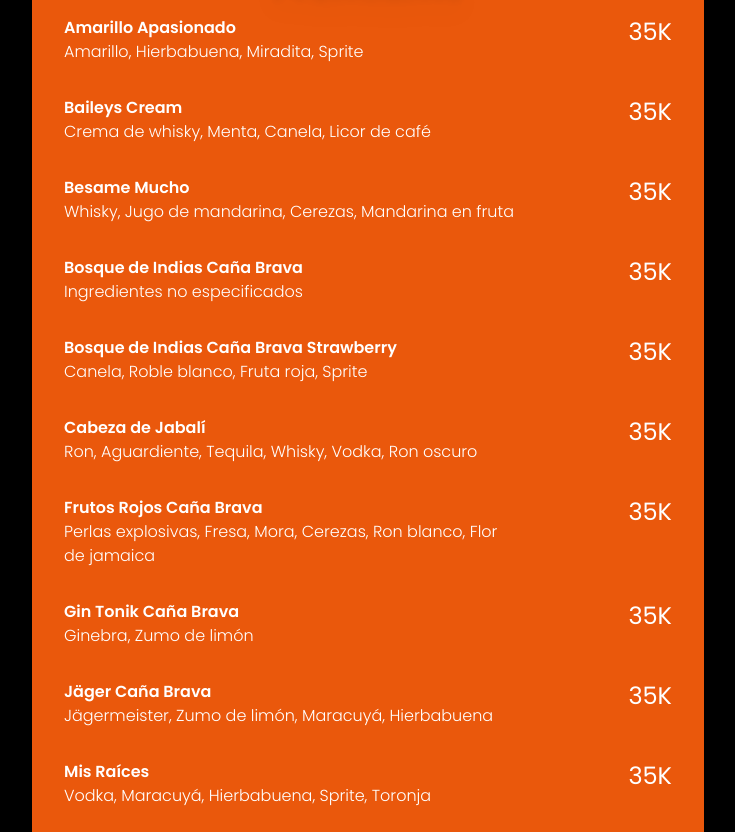
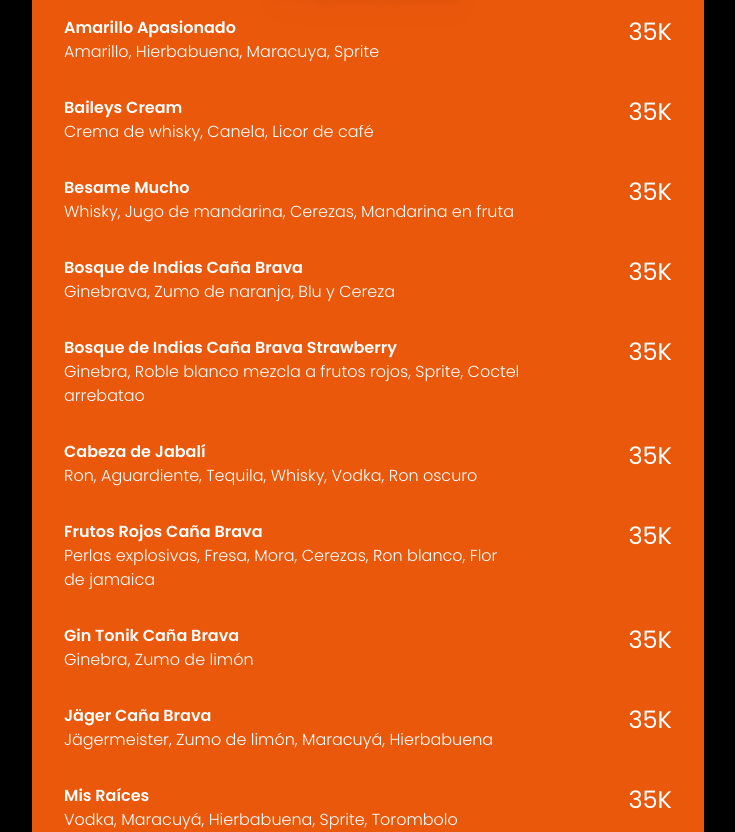
Before and after one commit to jusevasa/web-page-cana-brava, a Next.js app: page /menu in a window 1280 px wide. Shown: the part 6200-7032 px from the top of the page, without its empty margins (272-1007 px from the left). Built offline with nearby package versions, Linux system fonts and the light colour scheme; what tailwindcss-animated would draw is missing.

Commit message:
fix: update cocktail descriptions for accuracy

```diff
--- a/constants/cocktails.ts
+++ b/constants/cocktails.ts
@@ -81,17 +81,17 @@ export const COCKTAILS_PREMIUM = [
   },
   {
     name: 'Amarillo Apasionado',
-    description: 'Amarillo, Hierbabuena, Miradita, Sprite',
+    description: 'Amarillo, Hierbabuena, Maracuya, Sprite',
     value: '35K',
   },
   {
     name: 'Bosque de Indias Caña Brava',
-    description: 'Ingredientes no especificados',
+    description: 'Ginebrava, Zumo de naranja, Blu y Cereza',
     value: '35K',
   },
   {
     name: 'Bosque de Indias Caña Brava Strawberry',
-    description: 'Canela, Roble blanco, Fruta roja, Sprite',
+    description: 'Ginebra, Roble blanco mezcla a frutos rojos, Sprite, Coctel arrebatao',
     value: '35K',
   },
   {
@@ -116,7 +116,7 @@ export const COCKTAILS_PREMIUM = [
   },
   {
     name: 'Baileys Cream',
-    description: 'Crema de whisky, Menta, Canela, Licor de café',
+    description: 'Crema de whisky, Canela, Licor de café',
     value: '35K',
   },
   {
@@ -131,7 +131,7 @@ export const COCKTAILS_PREMIUM = [
   },
   {
     name: 'Mis Raíces',
-    description: 'Vodka, Maracuyá, Hierbabuena, Sprite, Toronja',
+    description: 'Vodka, Maracuyá, Hierbabuena, Sprite, Torombolo',
     value: '35K',
   },
 ];
```
